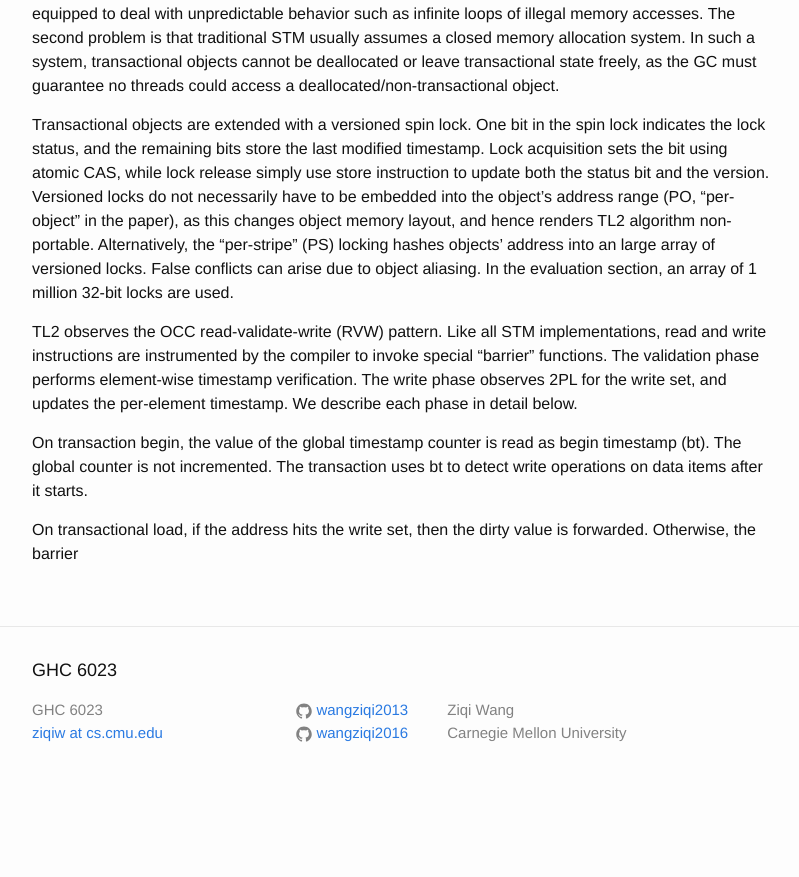
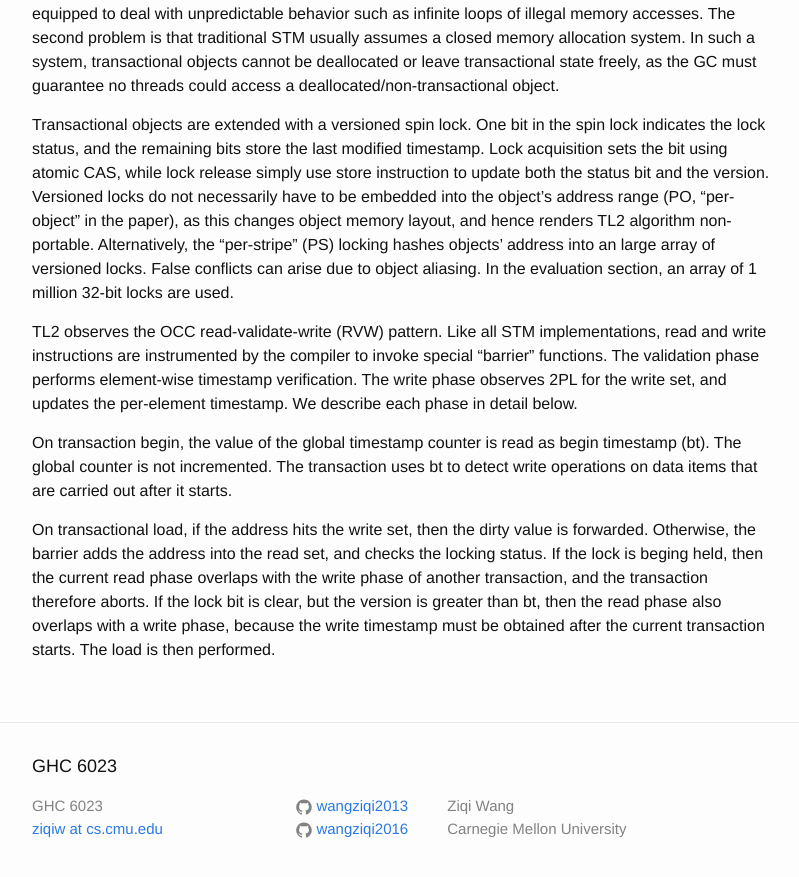
Before and after one commit to wangziqi2013/wangziqi2013.github.io, a Jekyll site: the page built from _posts/2018-03-18-Transactional-Locking-II.markdown, in a window 1280 px wide and 900 px high, scrolled down 658 px. Shown: the top 877 px of the window, without its empty margins (238-1037 px from the left). Built offline with Jekyll 4.4.1, drawn with Linux system fonts in a browser that asks for light colours; before the commit the page ends 1462 px from its top, so only the background shows below that.

Commit message:
Working on transactional load validation

```diff
--- a/_posts/2018-03-18-Transactional-Locking-II.markdown
+++ b/_posts/2018-03-18-Transactional-Locking-II.markdown
@@ -39,7 +39,10 @@ We describe each phase in detail below.
 
 On transaction begin, the value of the global timestamp counter is read as begin timestamp (bt).
 The global counter is not incremented. The transaction uses bt to detect write operations on data items
-after it starts.
+that are carried out after it starts.
 
 On transactional load, if the address hits the write set, then the dirty value is forwarded. Otherwise,
-the barrier
+the barrier adds the address into the read set, and checks the locking status. If the lock is beging held,
+then the current read phase overlaps with the write phase of another transaction, and the transaction therefore aborts.
+If the lock bit is clear, but the version is greater than bt, then the read phase also overlaps with a write phase,
+because the write timestamp must be obtained after the current transaction starts. The load is then performed.
```
